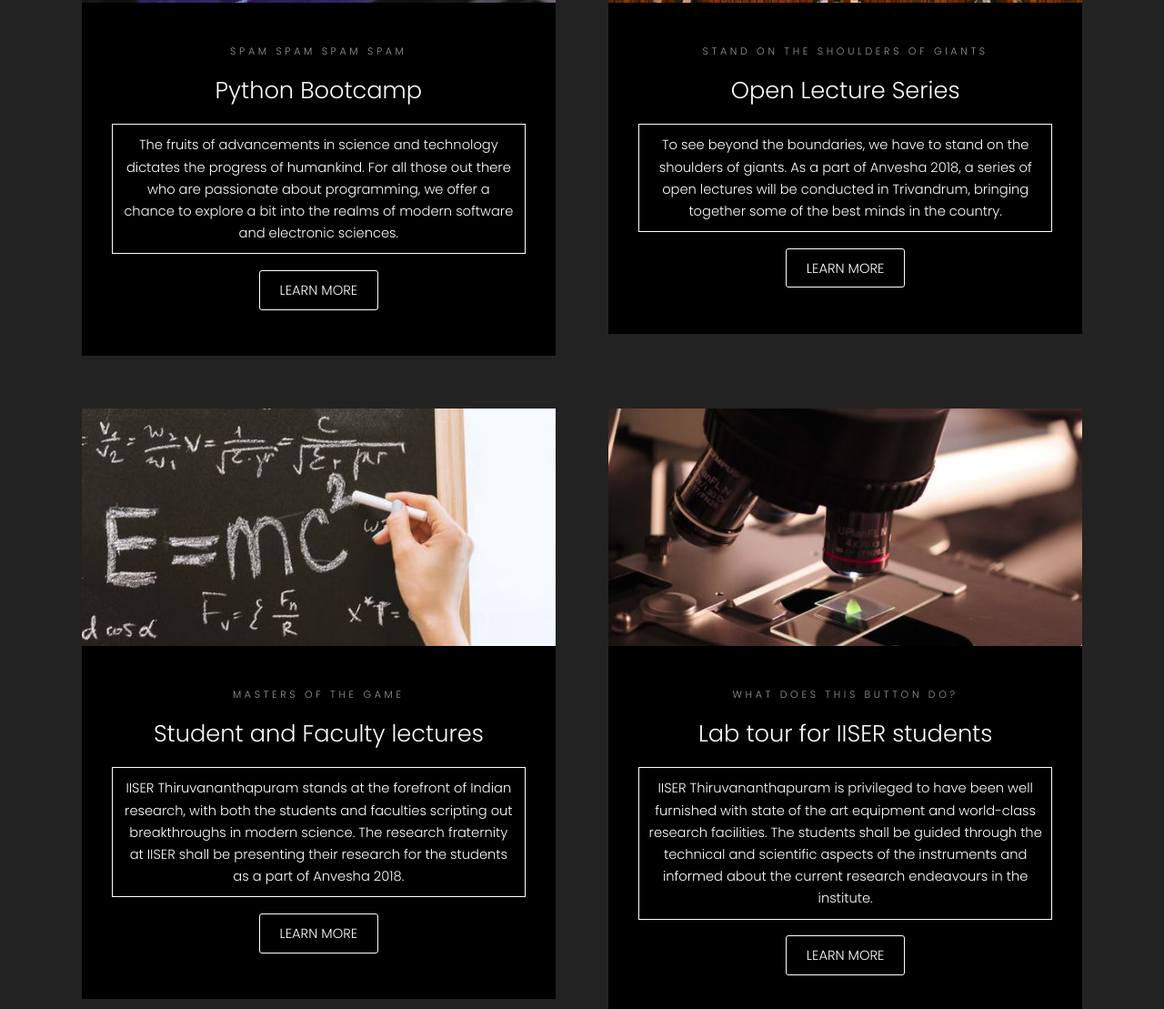
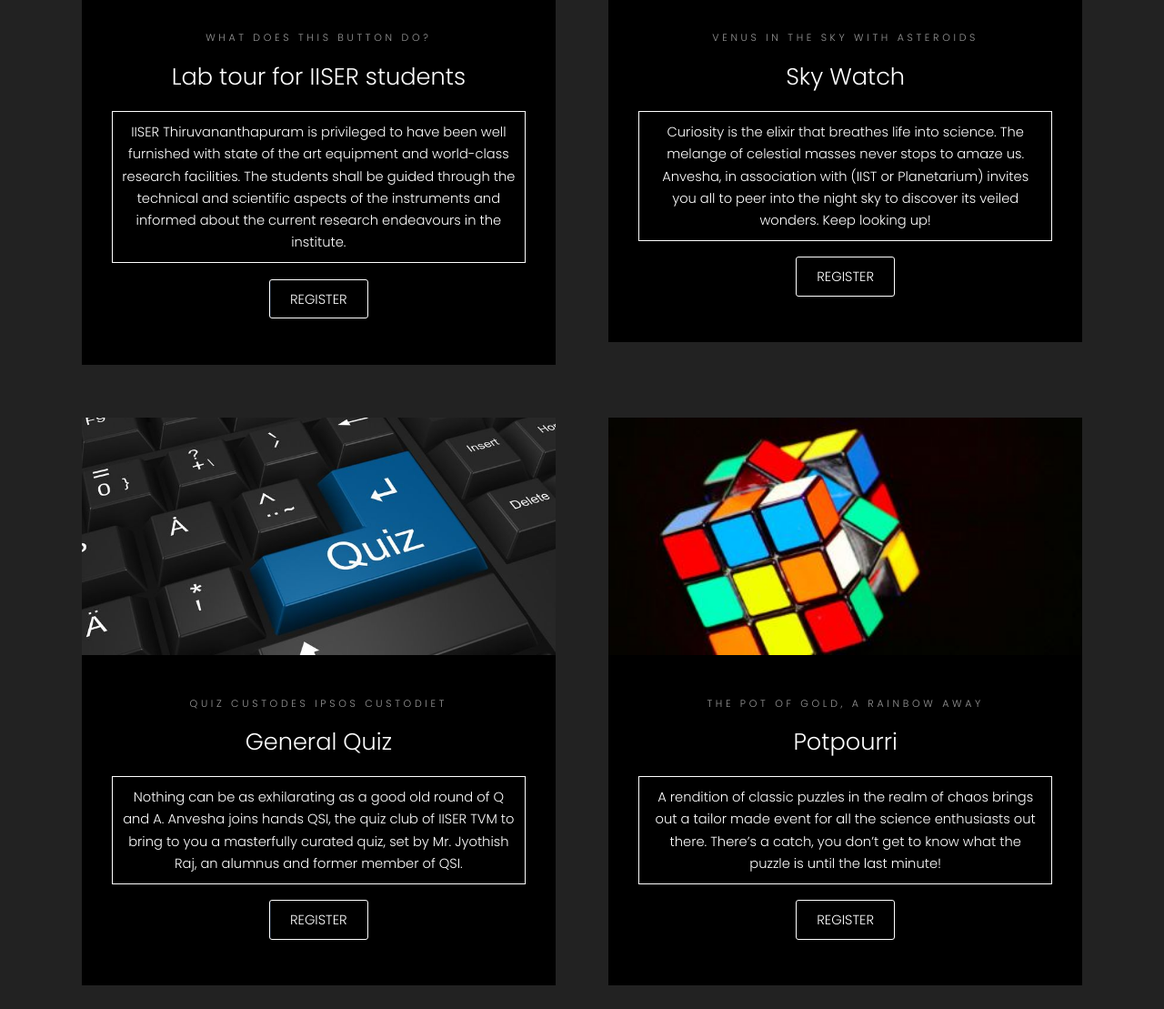
Before and after one commit to anveshaevents/anveshaevents.github.io, a plain HTML site: page index.html in a window 1280 px wide. Shown: the part 1691-2800 px from the top of the page at 91% size. Drawn offline with Linux system fonts and the light colour scheme.

Commit message:
Update index.html

```diff
--- a/index.html
+++ b/index.html
@@ -2195,7 +2195,7 @@
 							<p class="boldness">Catch a glimpse of the birdlife that throngs the woods of Vithura. Located next to a biodiversity hotspot, our campus offers the unique opportunity of turning your morning walk into an adventure - as you admire the breathtaking beauty that surrounds us, and learn more about the avian diversity amidst which we live.
 								</p>
 							<footer class="align-center">
-								<a href="#" class="button alt link1" onclick="open1()" id="birdse">Learn More</a>
+								<a href="#" class="button alt link1" onclick="open1()" id="birdse">Register</a>
 							</footer>
 						</div>
 					</div>
@@ -2236,7 +2236,7 @@
 
 
 
-				<div>
+				<!-- <div>
 					<div class="box">
 						<div class="image fit">
 							<img src="images/img1.jpeg" alt="" />
@@ -2252,12 +2252,12 @@
 
 							</p>
 							<footer class="align-center">
-								<a href="#" class="button alt link1" onclick="open2()">Learn More</a>
+								<a href="#" class="button alt link1" onclick="open2()">Register</a>
 							</footer>
 						</div>
 					</div>
-				</div>
-				<div>
+				</div> -->
+				<!-- <div>
 					<div class="box">
 						<div class="image fit">
 							<img src="images/img5.jpeg" alt="" />
@@ -2271,13 +2271,13 @@
 
 							</p>
 							<footer class="align-center">
-								<a href="#" class="button alt link1" onclick="open3()">Learn More</a>
+								<a href="#" class="button alt link1" onclick="open3()">Register</a>
 							</footer>
 						</div>
 					</div>
-				</div>
-
-				<div>
+				</div> -->
+
+				<!-- <div>
 					<div class="box">
 						<div class="image fit">
 							<img src="images/img6.jpeg" alt="" />
@@ -2291,11 +2291,11 @@
 
 							</p>
 							<footer class="align-center">
-								<a href="#" class="button alt link1" onclick="open4()">Learn More</a>
+								<a href="#" class="button alt link1" onclick="open4()">Register</a>
 							</footer>
 						</div>
 					</div>
-				</div>
+				</div> -->
 
 				<div>
 					<div class="box">
@@ -2311,7 +2311,7 @@
 
 							</p>
 							<footer class="align-center">
-								<a href="#" class="button alt link1" onclick="open5()">Learn More</a>
+								<a href="#" class="button alt link1" onclick="open5()">Register</a>
 							</footer>
 						</div>
 					</div>
@@ -2332,7 +2332,7 @@
 
 							</p>
 							<footer class="align-center">
-								<a href="#" class="button alt link1" onclick="open6()">Learn More</a>
+								<a href="#" class="button alt link1" onclick="open6()">Register</a>
 							</footer>
 						</div>
 					</div>
@@ -2352,7 +2352,7 @@
 
 							</p>
 							<footer class="align-center">
-								<a href="#" class="button alt link1" onclick="open7()">Learn More</a>
+								<a href="#" class="button alt link1" onclick="open7()">Register</a>
 							</footer>
 						</div>
 					</div>
@@ -2371,7 +2371,7 @@
 
 							</p>
 							<footer class="align-center">
-								<a href="#" class="button alt link1" onclick="open8()">Learn More</a>
+								<a href="#" class="button alt link1" onclick="open8()">Register</a>
 							</footer>
 						</div>
 					</div>
@@ -2391,7 +2391,7 @@
 
 							</p>
 							<footer class="align-center">
-								<a href="#" class="button alt link1" onclick="open9()">Learn More</a>
+								<a href="#" class="button alt link1" onclick="open9()">Register</a>
 							</footer>
 						</div>
 					</div>
@@ -2411,7 +2411,7 @@
 
 							</p>
 							<footer class="align-center">
-								<a href="#" class="button alt link1" onclick="open10()">Learn More</a>
+								<a href="#" class="button alt link1" onclick="open10()">Register</a>
 							</footer>
 						</div>
 					</div>
@@ -2429,7 +2429,7 @@
 							<p class="boldness"> “A picture speaks a thousand words”, they say; but can it? Come find out yourselves.
 							</p>
 							<footer class="align-center">
-								<a href="#" class="button alt link1" onclick="open11()">Learn More</a>
+								<a href="#" class="button alt link1" onclick="open11()">Register</a>
 							</footer>
 						</div>
 					</div>
@@ -2450,7 +2450,7 @@
 
 							</p>
 							<footer class="align-center">
-								<a href="#" class="button alt link1" onclick="open12()">Learn More</a>
+								<a href="#" class="button alt link1" onclick="open12()">Register</a>
 							</footer>
 						</div>
 					</div>
@@ -2470,7 +2470,7 @@
 
 							</p>
 							<footer class="align-center">
-								<a href="#" class="button alt link1" onclick="open13()">Learn More</a>
+								<a href="#" class="button alt link1" onclick="open13()">Register</a>
 							</footer>
 						</div>
 					</div>
@@ -2489,7 +2489,7 @@
 
 										</p>
 									<footer class="align-center">
-										<a href="#" class="button alt link1">Learn More</a>
+										<a href="#" class="button alt link1">Register</a>
 									</footer>
 								</div>
 							</div>
@@ -2510,7 +2510,7 @@
 
 							</p>
 							<footer class="align-center">
-								<a href="#" class="button alt link1" onclick="open14()">Learn More</a>
+								<a href="#" class="button alt link1" onclick="open14()">Register</a>
 							</footer>
 						</div>
 					</div>
@@ -2530,7 +2530,7 @@
 
 							</p>
 							<footer class="align-center">
-								<a href="#" class="button alt link1" onclick="open15()">Learn More</a>
+								<a href="#" class="button alt link1" onclick="open15()">Register</a>
 							</footer>
 						</div>
 					</div>
@@ -2548,7 +2548,7 @@
 							<p class="boldness">A child’s curiosity paves way for the future. Anvesha in collaboration with QSI, the quiz club will host Jigyasa, the annual science quiz for school students.
 							</p>
 							<footer class="align-center">
-								<a href="#" class="button alt link1" onclick="open16()">Learn More</a>
+								<a href="#" class="button alt link1" onclick="open16()">Register</a>
 							</footer>
 						</div>
 					</div>
@@ -2570,7 +2570,7 @@
 
 							</p>
 							<footer class="align-center">
-								<a href="#" class="button alt link1" onclick="open17()">Learn More</a>
+								<a href="#" class="button alt link1" onclick="open17()">Register</a>
 							</footer>
 						</div>
 					</div>
@@ -2605,7 +2605,7 @@
 
 							</p>
 							<footer class="align-center">
-								<a href="#" class="button alt link1" onclick="open18()">Learn More</a>
+								<a href="#" class="button alt link1" onclick="open18()">Register</a>
 							</footer>
 						</div>
 					</div>
@@ -2627,7 +2627,7 @@
 
 							</p>
 							<footer class="align-center">
-								<a href="#" class="button alt link1" onclick="open19()">Learn More</a>
+								<a href="#" class="button alt link1" onclick="open19()">Register</a>
 							</footer>
 						</div>
 					</div>
@@ -2649,7 +2649,7 @@
 
 							</p>
 							<footer class="align-center">
-								<a href="#" class="button alt link1" onclick="open20()">Learn More</a>
+								<a href="#" class="button alt link1" onclick="open20()">Register</a>
 							</footer>
 						</div>
 					</div>
@@ -2672,7 +2672,7 @@
 
 							</p>
 							<footer class="align-center">
-								<a href="#" class="button alt link1" onclick="open21()">Learn More</a>
+								<a href="#" class="button alt link1" onclick="open21()">Register</a>
 							</footer>
 						</div>
 					</div>
@@ -2694,7 +2694,7 @@
 
 							</p>
 							<footer class="align-center">
-								<a href="#" class="button alt link1" onclick="open22()">Learn More</a>
+								<a href="#" class="button alt link1" onclick="open22()">Register</a>
 							</footer>
 						</div>
 					</div>
@@ -2715,7 +2715,7 @@
 
 							</p>
 							<footer class="align-center">
-								<a href="#" class="button alt link1" onclick="open23()">Learn More</a>
+								<a href="#" class="button alt link1" onclick="open23()">Register</a>
 							</footer>
 						</div>
 					</div>
@@ -2741,7 +2741,7 @@
 		<div class="container">
 			<ul class="icons">
 				<li>
-					<a href="#" class="icon fa-twitter">
+					<a href="https://twitter.com/Anvesha_IISER" target="_blank"class="icon fa-twitter">
 						<span class="label">Twitter</span>
 					</a>
 				</li>
@@ -2751,12 +2751,12 @@
 					</a>
 				</li>
 				<li>
-					<a href="#" class="icon fa-instagram">
+					<a target="_blank" href="https://www.instagram.com/?hl=en" class="icon fa-instagram">
 						<span class="label">Instagram</span>
 					</a>
 				</li>
 				<li>
-					<a href="#" class="icon fa-envelope-o">
+					<a target="_blank" href="mailto:anvesha@iisertvm.ac.in" class="icon fa-envelope-o">
 						<span class="label">Email</span>
 					</a>
 				</li>
```
